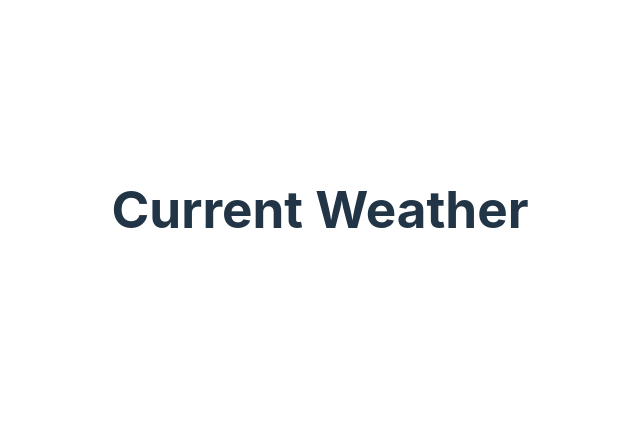
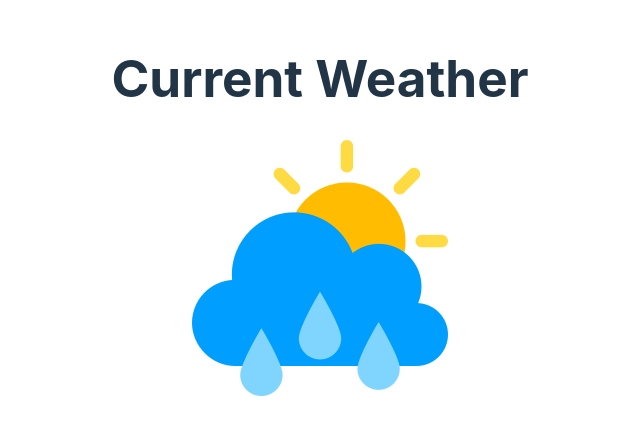
Before and after one commit to catx13/weather-app, a React (Vite) app: page / in a window 1280 px wide. Shown: the part 191-626 px from the top of the page, without its empty margins (320-960 px from the left). Built offline with nearby package versions, Linux system fonts and the light colour scheme.

Commit message:
adding image

```diff
--- a/src/App.tsx
+++ b/src/App.tsx
@@ -10,6 +10,7 @@ function App() {
     <>
       <div>
         <h1>Current Weather</h1>
+        <img src="src/assets/weather_icon.png" alt="" />
        </div>
     </>
   )
```
Also changed, not shown: src/assets/weather_icon.png (added).
